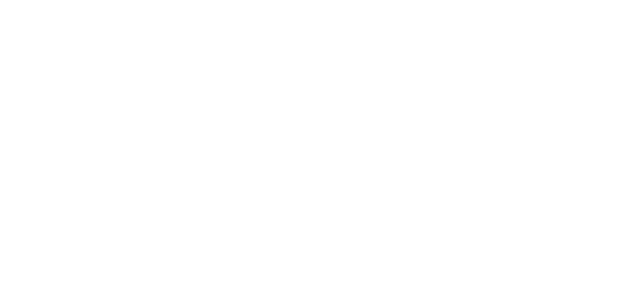
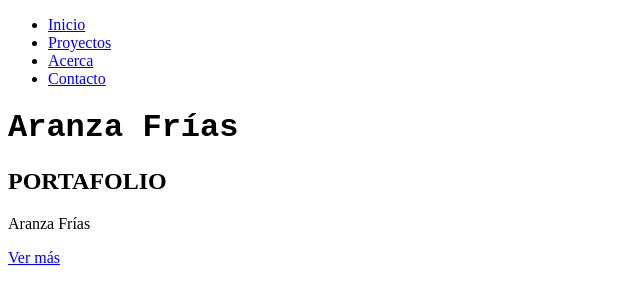
Before and after one commit to AraFG/AraFG.github.io, a plain HTML site: page index.html in a window 1280 px wide. Shown: the whole page, without its empty margins (0-640 px from the left). Drawn offline with Linux system fonts and the light colour scheme; files that its build step writes are made by us from their sources.

Commit message:
Update index.html

```diff
--- a/index.html
+++ b/index.html
@@ -1,22 +1,29 @@
 <!DOCTYPE html>
-<!--[if lt IE 7]>      <html class="no-js lt-ie9 lt-ie8 lt-ie7"> <![endif]-->
-<!--[if IE 7]>         <html class="no-js lt-ie9 lt-ie8"> <![endif]-->
-<!--[if IE 8]>         <html class="no-js lt-ie9"> <![endif]-->
-<!--[if gt IE 8]>      <html class="no-js"> <![endif]-->
-<html>
-    <head>
-        <meta charset="utf-8">
-        <meta http-equiv="X-UA-Compatible" content="IE=edge">
-        <title>Aranza Frias</title>
-        <meta name="description" content="holaaaaaaaaaaaaaaaaaaaaaaaaaaaaaaaaaaaaaaaaaaa">
-        <meta name="viewport" content="width=device-width, initial-scale=1">
-        <link rel="stylesheet" href="">
-    </head>
-    <body>
-        <!--[if lt IE 7]>
-            <p class="browsehappy">You are using an <strong>outdated</strong> browser. Please <a href="#">upgrade your browser</a> to improve your experience.</p>
-        <![endif]-->
-
-        <script src="" async defer></script>
-    </body>
+<html lang="es">
+<head>
+    <meta charset="UTF-8">
+    <meta name="viewport" content="width=device-width, initial-scale=1.0">
+    <title>Portafolio - Aranza Frías</title>
+    <link rel="stylesheet" href="css/styles.css">
+</head>
+<body>
+    <header>
+        <nav>
+            <ul>
+                <li><a href="#">Inicio</a></li>
+                <li><a href="#">Proyectos</a></li>
+                <li><a href="#">Acerca</a></li>
+                <li><a href="#">Contacto</a></li>
+            </ul>
+        </nav>
+        <h1>Aranza Frías</h1>
+    </header>
+    <main>
+        <section>
+            <h2>PORTAFOLIO</h2>
+            <p>Aranza Frías</p>
+            <a href="#" class="btn">Ver más</a>
+        </section>
+    </main>
+</body>
 </html>
```
